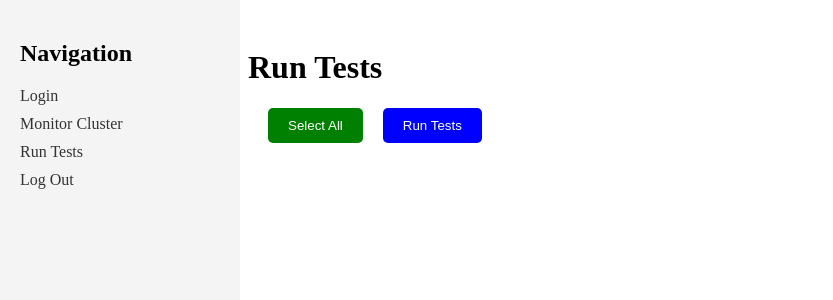
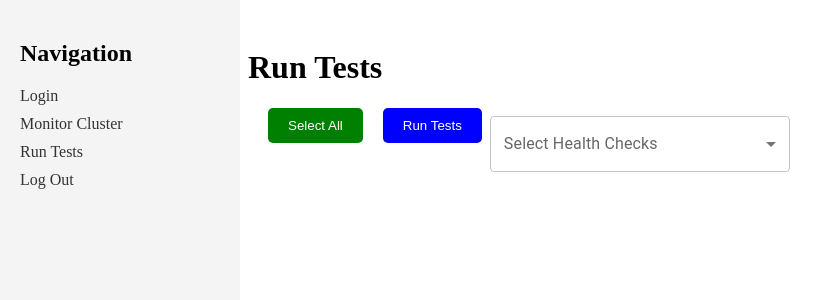
Before and after one commit to IBM/autopilot, a React (Vite) app in the folder app/: page /testing in a window 1280 px wide. Shown: the top 300 px of the page, without its empty margins (0-833 px from the left). Built offline with nearby package versions, Linux system fonts and the light colour scheme; the HTML template or start-up script is replaced by a standard one.

Commit message:
installed mui, created multiselect component and incorporated for tests selection in tests page

```diff
--- a/app/package.json
+++ b/app/package.json
@@ -10,6 +10,9 @@
     "preview": "vite preview"
   },
   "dependencies": {
+    "@emotion/react": "^11.13.3",
+    "@emotion/styled": "^11.13.0",
+    "@mui/material": "^6.1.1",
     "react": "^18.3.1",
     "react-dom": "^18.3.1",
     "react-router-dom": "^6.26.2"
--- a/app/src/Testing.jsx
+++ b/app/src/Testing.jsx
@@ -1,10 +1,19 @@
-import React from 'react';
+import React, { useState } from 'react';
 import Button from './components/Button';
+import MultiSelect from './components/MultiSelect';
 
 function Testing() {
 
+    const [selectedTests, setSelectedTests] = useState([]);
+    const tests = ['Test 1', 'Test 2', 'Test 3', 'Test 4'];
+
+    const handleMultiSelectChange = (selected) => {
+        setSelectedTests(selected);
+    };
+
     const runTests = () => {
         console.log('Run Tests clicked');
+        console.log(selectedTests)
     };
 
     const selectAllNodes = () => {
@@ -26,6 +35,13 @@ function Testing() {
                 color="blue"
                 onClick={runTests}
             />
+
+            <MultiSelect
+                options={tests}
+                placeholder="Select Health Checks"
+                selectedValues={selectedTests}
+                handleChange={handleMultiSelectChange}
+            />
         </div>
     );
 }
--- /dev/null
+++ b/app/src/components/MultiSelect.jsx
@@ -0,0 +1,69 @@
+/**
+ * Multile Select Box component imported from https://mui.com/material-ui/react-select/
+ * Followed docs and usage example from given link
+ */
+
+import * as React from 'react';
+import OutlinedInput from '@mui/material/OutlinedInput';
+import InputLabel from '@mui/material/InputLabel';
+import MenuItem from '@mui/material/MenuItem';
+import FormControl from '@mui/material/FormControl';
+import ListItemText from '@mui/material/ListItemText';
+import Select from '@mui/material/Select';
+import Checkbox from '@mui/material/Checkbox';
+import PropTypes from 'prop-types';
+
+const ITEM_HEIGHT = 48;
+const ITEM_PADDING_TOP = 8;
+const MenuProps = {
+    PaperProps: {
+        style: {
+            maxHeight: ITEM_HEIGHT * 4.5 + ITEM_PADDING_TOP,
+            width: 250,
+        },
+    },
+};
+
+const MultiSelect = ({ options, placeholder, selectedValues, handleChange, width = 300 }) => {
+    const handleSelectChange = (event) => {
+        const {
+            target: { value },
+        } = event;
+        handleChange(typeof value === 'string' ? value.split(',') : value);
+    };
+
+    return (
+        <FormControl sx={{ m: 1, width }}>
+            <InputLabel id="multi-select-label">{placeholder}</InputLabel>
+            <Select
+                labelId="multi-select-label"
+                id="multi-select"
+                multiple
+                value={selectedValues}
+                onChange={handleSelectChange}
+                input={<OutlinedInput label={placeholder} />}
+                renderValue={(selected) => selected.join(', ')}
+                MenuProps={MenuProps}
+            >
+                {options.map((option) => (
+                    <MenuItem key={option} value={option}>
+                        <Checkbox checked={selectedValues.includes(option)} />
+                        <ListItemText primary={option} />
+                    </MenuItem>
+                ))}
+            </Select>
+        </FormControl>
+    );
+};
+
+// Define prop types for the component
+MultiSelect.propTypes = {
+    options: PropTypes.arrayOf(PropTypes.string).isRequired,
+    placeholder: PropTypes.string,
+    selectedValues: PropTypes.arrayOf(PropTypes.string).isRequired,
+    handleChange: PropTypes.func.isRequired,
+    width: PropTypes.number,
+};
+
+// Export the component as default
+export default MultiSelect;
```
Also changed, not shown: 1 other file (tests, documents, lock files or other folders).
